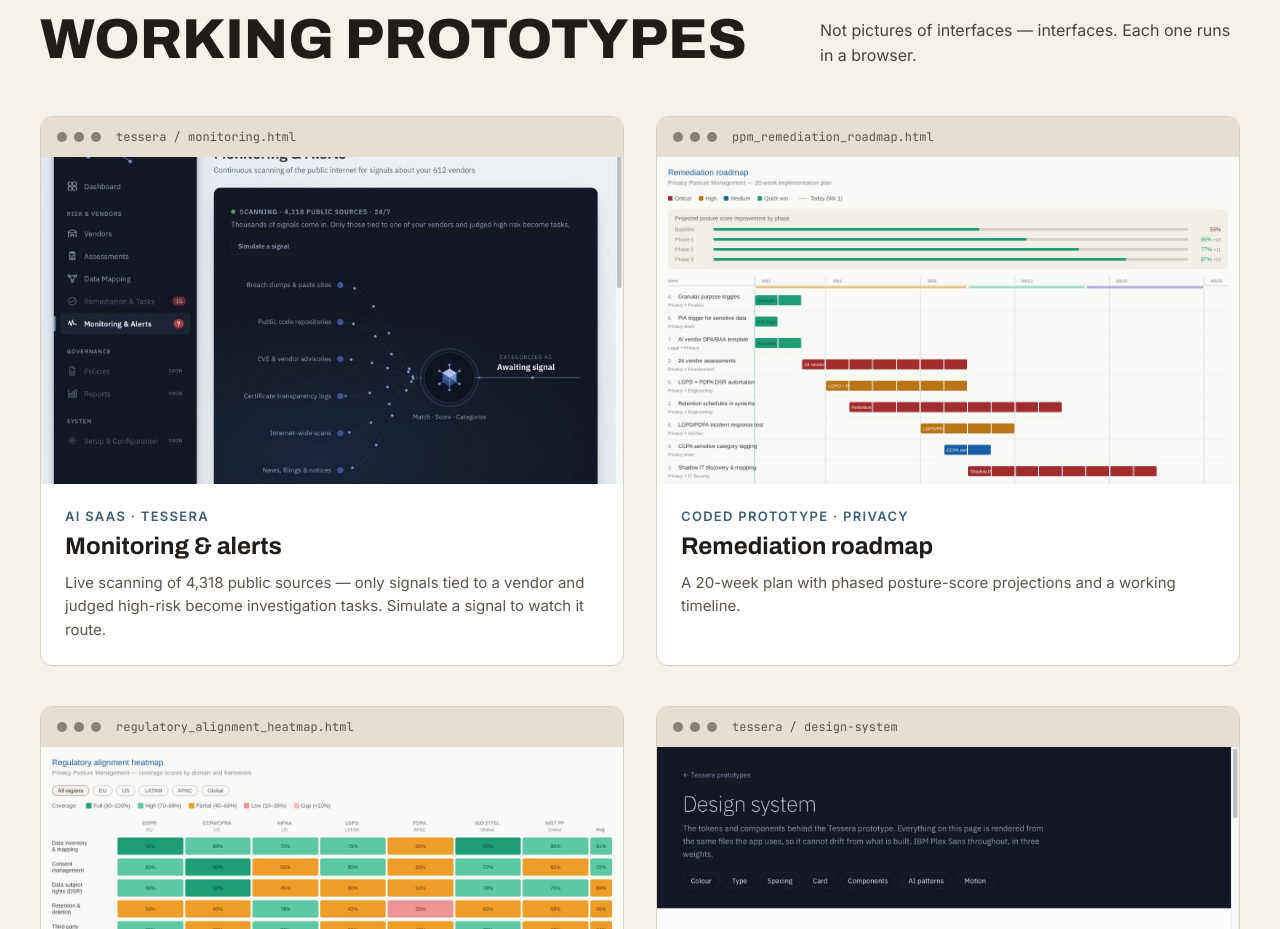
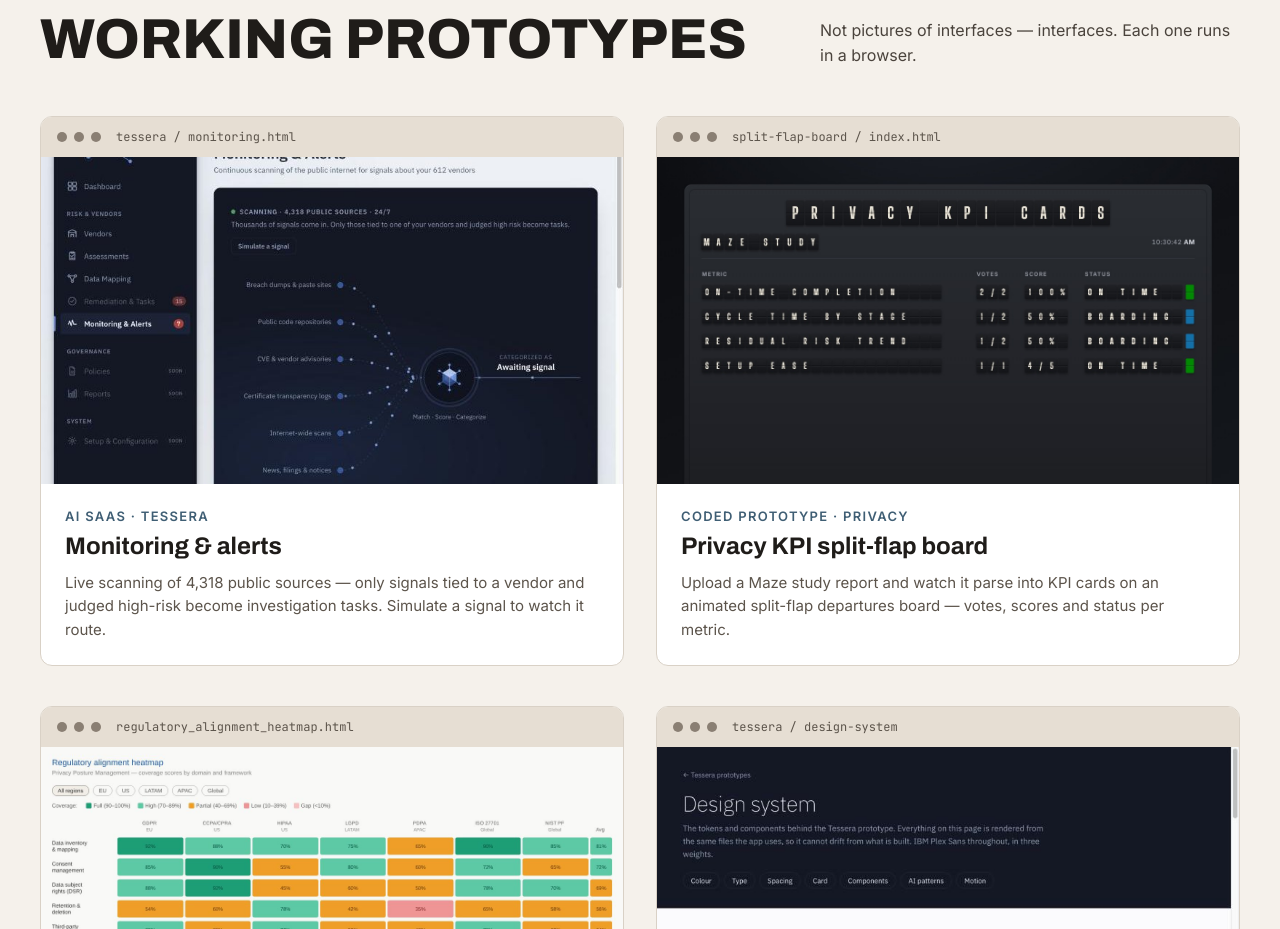
Before and after one commit to KCMarshall-66/kcmarshall-portfolio, a plain HTML site: page index.html in a window 1280 px wide. Shown: the part 4700-5629 px from the top of the page. Drawn offline with Linux system fonts and the light colour scheme.

Commit message:
Replace remediation roadmap card with split-flap board prototype
Swap the homepage "Working prototypes" card for ppm_remediation_roadmap.html
with the new Privacy KPI split-flap board (hosted on Vercel), including a
fresh 1280x860 thumbnail.

Co-Authored-By: Claude Opus 5.5 <noreply@anthropic.com>

```diff
--- a/index.html
+++ b/index.html
@@ -373,20 +373,20 @@ a:focus-visible,button:focus-visible{outline:2px solid #3F5E74;outline-offset:3p
           </div>
         </a>
 
-        <a href="/prototypes/ppm_remediation_roadmap.html" class="bd-card" style="display: block; border-radius: 12px; background: #FFFFFF; border: 1px solid #D9D1C6; overflow: hidden; color: #1F1C19">
+        <a target="_blank" rel="noopener" href="https://split-flap-board-ecru.vercel.app/" class="bd-card" style="display: block; border-radius: 12px; background: #FFFFFF; border: 1px solid #D9D1C6; overflow: hidden; color: #1F1C19">
           <div style="display: flex; align-items: center; gap: 7px; padding: 12px 16px; background: #E6DED3">
             <span style="width: 10px; height: 10px; border-radius: 50%; background: #8A7F73"></span>
             <span style="width: 10px; height: 10px; border-radius: 50%; background: #8A7F73"></span>
             <span style="width: 10px; height: 10px; border-radius: 50%; background: #8A7F73"></span>
-            <span style="margin-left: 8px; font-family: 'JetBrains Mono', monospace; font-size: 12px; color: #5C544B">ppm_remediation_roadmap.html</span>
+            <span style="margin-left: 8px; font-family: 'JetBrains Mono', monospace; font-size: 12px; color: #5C544B">split-flap-board / index.html</span>
           </div>
-          <div style="aspect-ratio: 16 / 9; overflow: hidden; background: #F5F1EB">
-            <img class="bd-shot" src="/assets/images/redesign/ppm-remediation-roadmap.jpg" alt="Remediation roadmap" style="display: block; width: 100%; height: auto">
+          <div style="aspect-ratio: 16 / 9; overflow: hidden; background: #1A1C20">
+            <img class="bd-shot" src="/assets/images/redesign/split-flap-board.jpg" alt="Privacy KPI split-flap board" style="display: block; width: 100%; height: auto">
           </div>
           <div style="padding: 24px">
             <p style="margin: 0 0 8px; font-size: 13px; font-weight: 600; letter-spacing: 0.1em; text-transform: uppercase; color: #3F5E74">Coded prototype · Privacy</p>
-            <h3 style="margin: 0; font-family: Archivo, sans-serif; font-weight: 700; font-size: 24px; line-height: 1.2">Remediation roadmap</h3>
-            <p style="margin: 10px 0 0; font-size: 15px; line-height: 1.55; color: #5C544B">A 20-week plan with phased posture-score projections and a working timeline.</p>
+            <h3 style="margin: 0; font-family: Archivo, sans-serif; font-weight: 700; font-size: 24px; line-height: 1.2">Privacy KPI split-flap board</h3>
+            <p style="margin: 10px 0 0; font-size: 15px; line-height: 1.55; color: #5C544B">Upload a Maze study report and watch it parse into KPI cards on an animated split-flap departures board — votes, scores and status per metric.</p>
           </div>
         </a>
 
```
Also changed, not shown: assets/images/redesign/split-flap-board.jpg (added).
